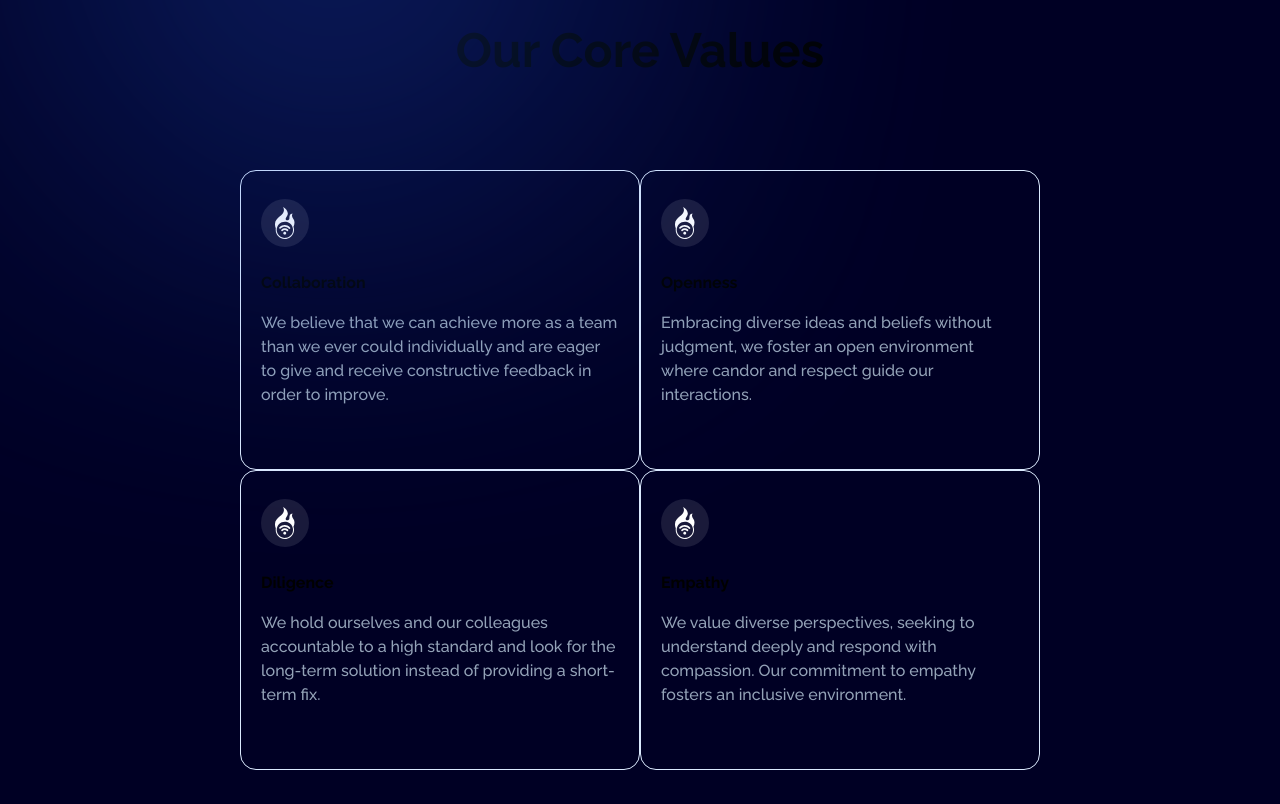
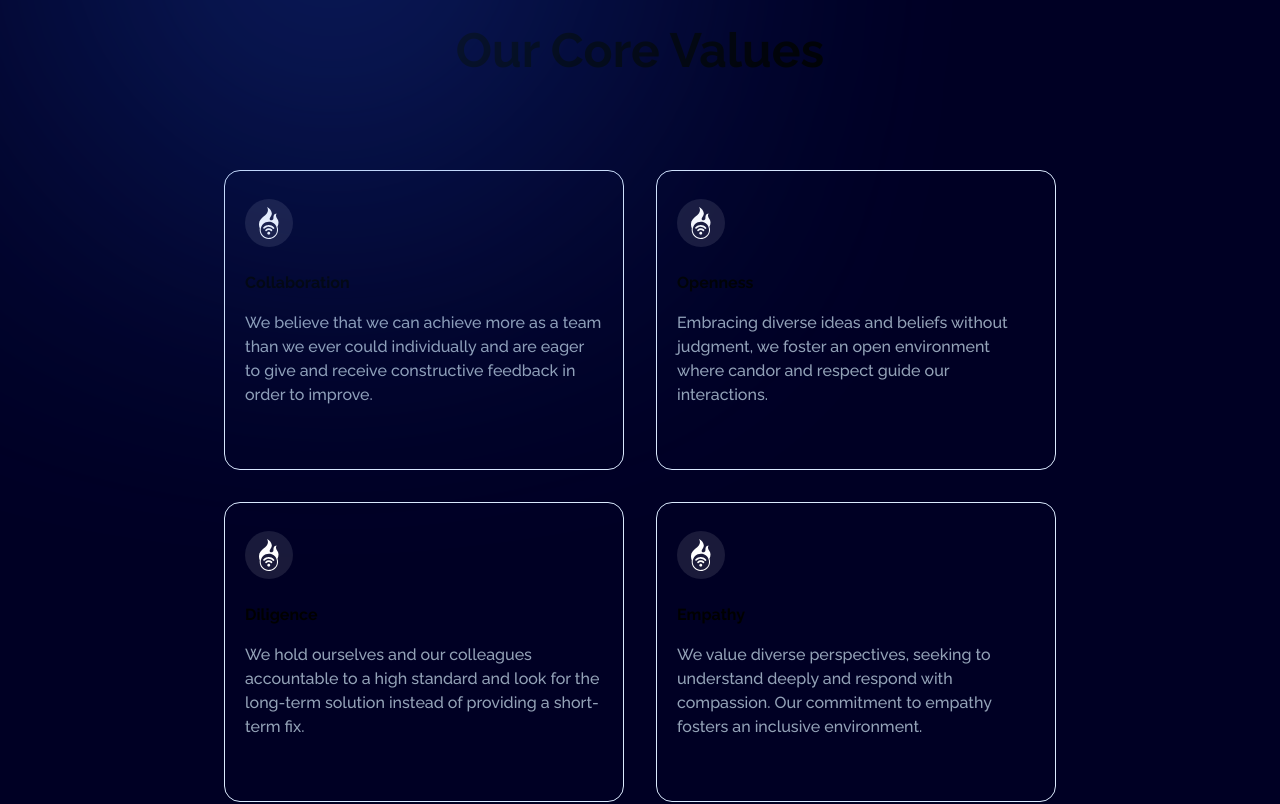
Before and after one commit to africinnovate/africinnovate-website, a Next.js app: page /about in a window 1280 px wide. Shown: the part 1460-2264 px from the top of the page. Built offline with nearby package versions, Linux system fonts and the light colour scheme.

Commit message:
Formating IP

```diff
--- a/app/about/page.tsx
+++ b/app/about/page.tsx
@@ -64,9 +64,11 @@ function AboutUs() {
           Our Core Values
         </h3>
 
-      <div className="my-[5%] max-md:h-fit max-md:w-[350px] max-md:mt-[10px] max-md:ml-2 ">
-        <div className="  md:grid md:grid-cols-2 lg:grid-cols-2  mt-[2rem]">
-          <div className="flex-shrink-0 w-[400px] h-[300px] rounded-2xl border-[0.5px] border-blue-100 pl-5 pt-2  items-center justify-center transition duration-500 hover:bg-[#00388D] hover:shadow-lg hover:border-2 border-solid  max-md:w-[300px] max-md:h-[350px] max-md:hover:ml-[5px] max-md:p-[9px] group">
+      {/*
+        <div className="md:grid md:grid-cols-2 lg:grid-cols-2  mt-[2rem]"> */}
+        <div className="my-[5%] max-md:h-fit max-md:mt-[10px]">
+  <div className="md:grid md:grid-cols-2 lg:grid-cols-2 mt-8 gap-8">
+          <div className="flex-shrink-0 w-[400px] h-[300px] rounded-2xl border border-blue-100 pl-5 pt-2  items-center justify-center transition duration-500 hover:bg-[#00388D] hover:shadow-lg border-solid  max-md:w-[300px] max-md:h-[350px] max-md:hover:ml-[5px] max-md:p-[9px] group">
             <div className="flex-shrink-0 w-12 h-12 rounded-full bg-white/[.10] flex items-center justify-center my-5">
 
               <svg
@@ -101,8 +103,7 @@ function AboutUs() {
               feedback in order to improve.
             </div>
           </div>
-
-          <div className="flex-shrink-0 w-[400px] h-[300px]  rounded-2xl border-[0.5px] border-blue-100 pl-5 pt-2  items-center justify-center transition duration-500 hover:bg-[#00388D] hover:shadow-lg hover:border-2 border-solid  max-md:w-[300px] max-md:h-[350px] max-md:hover:ml-[5px] max-md:p-[9px] group">
+          <div className="flex-shrink-0 w-[400px] h-[300px] rounded-2xl border border-blue-100 pl-5 pt-2  items-center justify-center transition duration-500 hover:bg-[#00388D] hover:shadow-lg border-solid  max-md:w-[300px] max-md:h-[350px] max-md:hover:ml-[5px] max-md:p-[9px] group">
             <div className="flex-shrink-0 w-12 h-12 rounded-full bg-white/[.10] flex items-center justify-center my-5">
               <svg
                 width={20}
@@ -135,7 +136,7 @@ function AboutUs() {
               open environment where candor and respect guide our interactions.
             </div>
           </div>
-          <div className="flex-shrink-0 w-[400px] h-[300px] rounded-2xl border border-blue-100 pl-5 pt-2  items-center justify-center transition duration-500 hover:bg-[#00388D] hover:shadow-lg hover:border-2 border-solid max-md:w-[300px] max-md:h-[350px] max-md:hover:ml-[5px] max-md:p-[9px] group">
+          <div className="flex-shrink-0 w-[400px] h-[300px] rounded-2xl border border-blue-100 pl-5 pt-2  items-center justify-center transition duration-500 hover:bg-[#00388D] hover:shadow-lg border-solid max-md:w-[300px] max-md:h-[350px] max-md:hover:ml-[5px] max-md:p-[9px] group">
             <div className="flex-shrink-0 w-12 h-12 rounded-full bg-white/[.10] flex items-center justify-center my-5">
               <svg
                 width={20}
@@ -169,7 +170,7 @@ function AboutUs() {
               a short-term fix.
             </div>
           </div>
-          <div className="flex-shrink-0 w-[400px]  h-[300px] rounded-2xl border border-blue-100 pl-5 pt-2  items-center justify-center transition duration-500 hover:bg-[#00388D] hover:shadow-lg hover:border-2 border-solid max-md:w-[300px] max-md:h-[350px] max-md:hover:ml-[5px] max-md:p-[9px] group">
+          <div className="flex-shrink-0 w-[400px] h-[300px] rounded-2xl border border-blue-100 pl-5 pt-2  items-center justify-center transition duration-500 hover:bg-[#00388D] hover:shadow-lg border-solid max-md:w-[300px] max-md:h-[350px] max-md:hover:ml-[5px] max-md:p-[9px] group">
             <div className="flex-shrink-0 w-12 h-12 rounded-full bg-white/[.10] flex items-center justify-center my-5">
               <svg
                 width={20}
```
